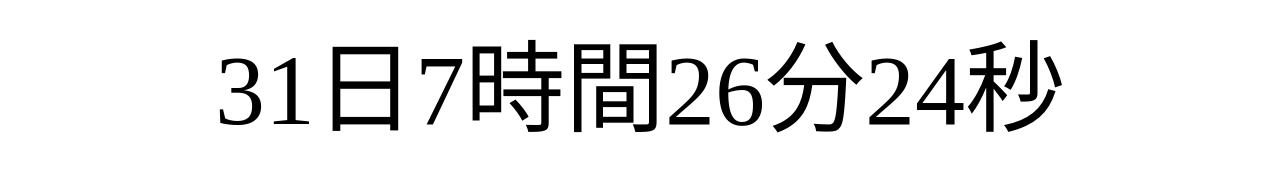
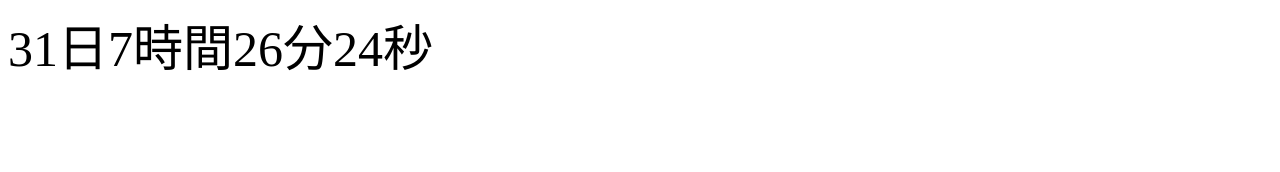
Before and after one commit to xmcxii/xmcxii.github.io, a plain HTML site: page index.html in a window 1280 px wide. Drawn offline with Linux system fonts and the light colour scheme.

Commit message:
Update index.html

```diff
--- a/index.html
+++ b/index.html
@@ -4,8 +4,8 @@
 <meta name="viewport" content="width=device-width, initial-scale=1">
 <style>
 p {
-  text-align: center;
-  font-size: 100px;
+  text-align: bottom;
+  font-size: 50px;
   margin-top: 0px;
 }
 </style>
```
